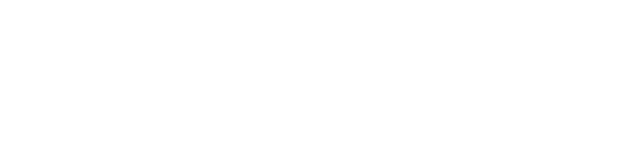
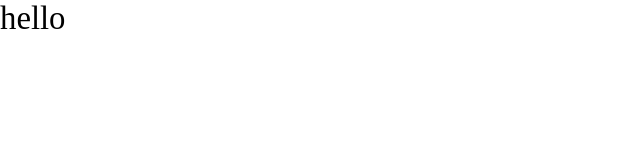
Before and after one commit to onlyLucky/txmeeting, a plain HTML site: page index.html in a window 1280 px wide. Shown: the whole page, without its empty margins (0-640 px from the left). Drawn offline with Linux system fonts and the light colour scheme.

Commit message:
ci: rem移动端适配添加

```diff
--- a/index.html
+++ b/index.html
@@ -2,7 +2,7 @@
  * @Author: fg
  * @Date: 2022-05-05 14:24:32
  * @LastEditors: fg
- * @LastEditTime: 2022-05-05 14:53:10
+ * @LastEditTime: 2022-05-05 15:30:55
  * @Description: tx meeting
 -->
 <!DOCTYPE html>
@@ -14,9 +14,12 @@
   <title>加入会议</title>
   <link rel="stylesheet" href="./style/normalize.min.css">
   <link rel="stylesheet" href="./style/index.css">
+  <script src="./libs/rem.js" type></script>
 </head>
 <body>
   <!-- input username -->
-  <div class="container"></div>
+  <div class="container">
+    <p style="font-size: .32rem;">hello</p>
+  </div>
 </body>
 </html>
--- /dev/null
+++ b/libs/rem.js
@@ -0,0 +1,48 @@
+/*
+ * @Author: fg
+ * @Date: 2022-05-05 14:58:49
+ * @LastEditors: fg
+ * @LastEditTime: 2022-05-05 15:29:19
+ * @Description: rem 适配添加
+ */
+(function () {
+  var currClientWidth, fontValue, originWidth;
+  originWidth = 750; //ui设计稿的宽度，一般750或640
+  __resize();
+
+  window.addEventListener("resize", __resize, false);
+
+  function __resize() {
+    currClientWidth = document.documentElement.clientWidth;
+    if (currClientWidth > 768) {
+      currClientWidth = 768;
+    }
+    if (currClientWidth < 320) {
+      currClientWidth = 320;
+    }
+    fontValue = ((625 * currClientWidth) / originWidth).toFixed(2);
+    document.documentElement.style.fontSize = fontValue + "%";
+  }
+})();
+
+// 计算方式
+/*
+假设当前的分辨率为375，设计稿的分辨率750
+两者之间的比例为 750/375 = 0.5
+
+下面我们来计算一下1rem 等于多少 px
+
+计算一下当前100% 占有多少 16像素的字（body、html默认字体大小为16px）
+100/16 = 6.25
+
+将上面的分辨率比例进行如下计算
+
+0.5 * 625 = 312.5
+
+后面进行百分号拼接（这里也就是进行*100 再添加%，相当于值不变）
+
+所以在375分辨率下 1rem = 312.5%
+由此可以得出 312.5% * 16px = 50px
+所以 1rem = 50px
+
+*/
```
Also changed, not shown: js/rem.js (deleted, +0 -7 lines).
